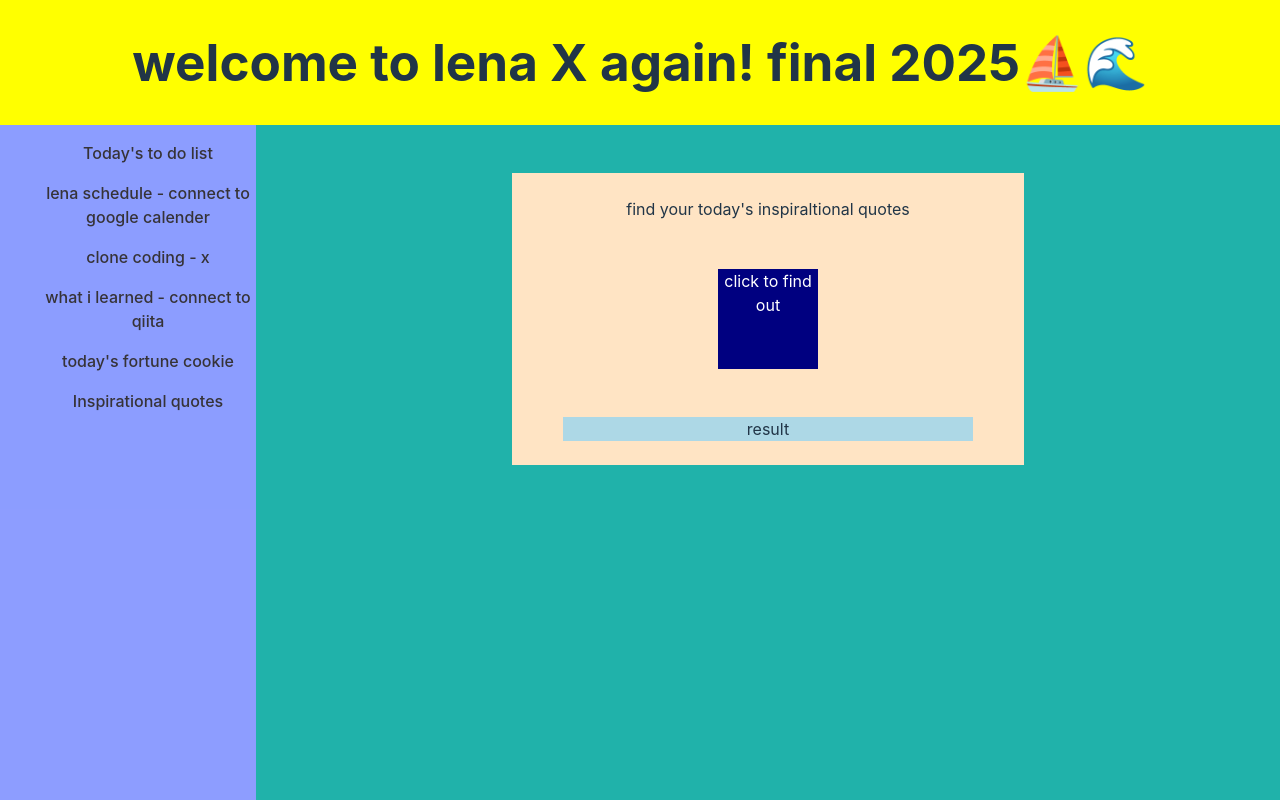
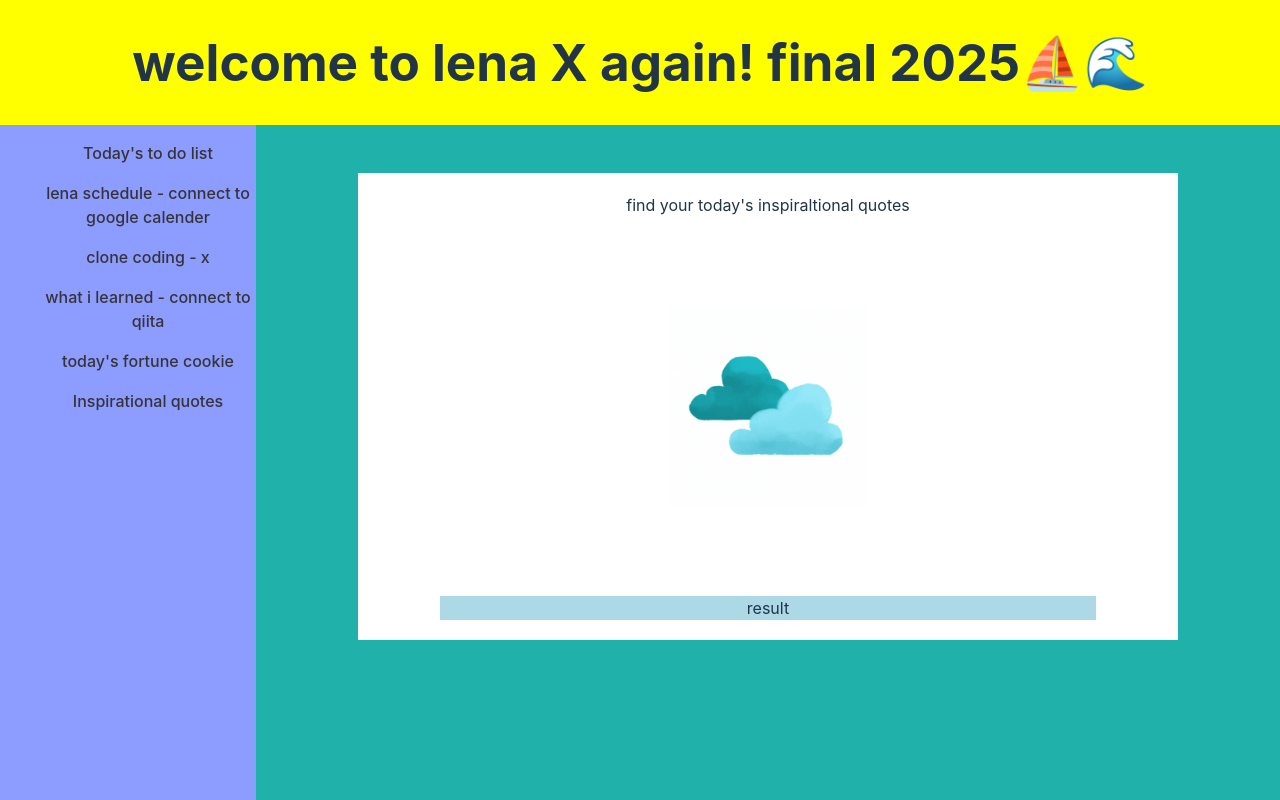
Before and after one commit to lenayoo/everythingEverywhere, a React (Vite) app in the folder frontend/: page /inspiration in a window 1280 px wide. Built offline with nearby package versions, Linux system fonts and the light colour scheme.

Commit message:
add inspirational img

```diff
--- a/frontend/src/components/Inspiration.tsx
+++ b/frontend/src/components/Inspiration.tsx
@@ -1,11 +1,12 @@
-import React from 'react';
 import './style.css';
 
 export const Inspiration = () => {
   return (
     <div className='insp_main'>
       <div className='insp_header'>find your today's inspiraltional quotes</div>
-      <div className='insp_box'>click to find out</div>
+      <div className='insp_box'>
+        <img src='insp_cloud.gif' />
+      </div>
       <div className='insp_result'>result</div>
     </div>
   );
--- a/frontend/src/components/style.css
+++ b/frontend/src/components/style.css
@@ -74,9 +74,9 @@ li a {
 
 /* inspirational quotes */
 .insp_main {
-  width: 50%;
-  height: 50%;
-  background-color: bisque;
+  width: 80%;
+  height: 80%;
+  background-color: white;
   display: flex;
   flex-direction: column;
   align-items: center;
@@ -84,10 +84,17 @@ li a {
 }
 
 .insp_box {
-  width: 100px;
-  height: 100px;
-  color: white;
-  background-color: navy;
+  width: 300px;
+  height: 300px;
+  display: flex;
+  align-items: center;
+  justify-content: center;
+  background-color: white;
+}
+
+.insp_box img {
+  width: 200px;
+  height: 200px;
 }
 
 .insp_result {
```
Also changed, not shown: frontend/public/insp_cloud.gif (added).
